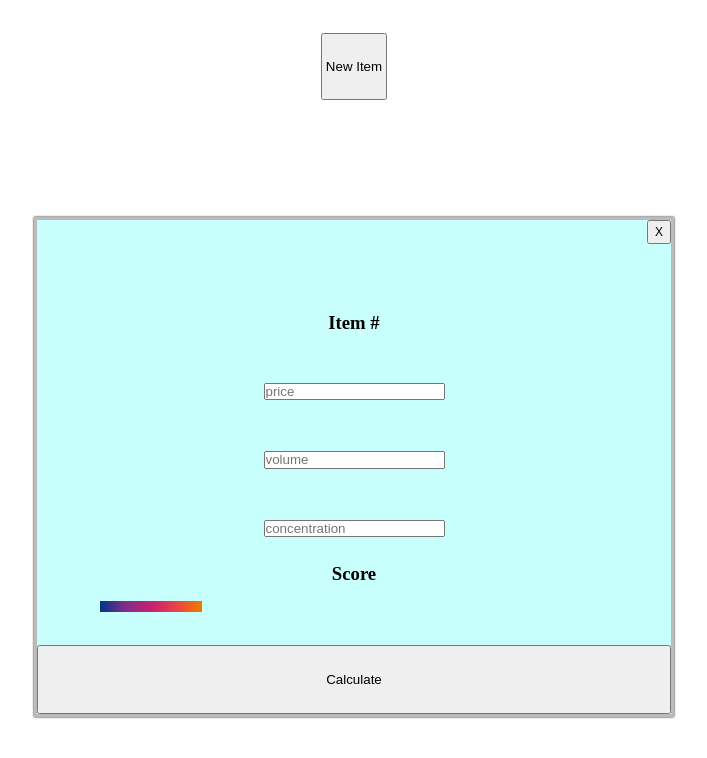
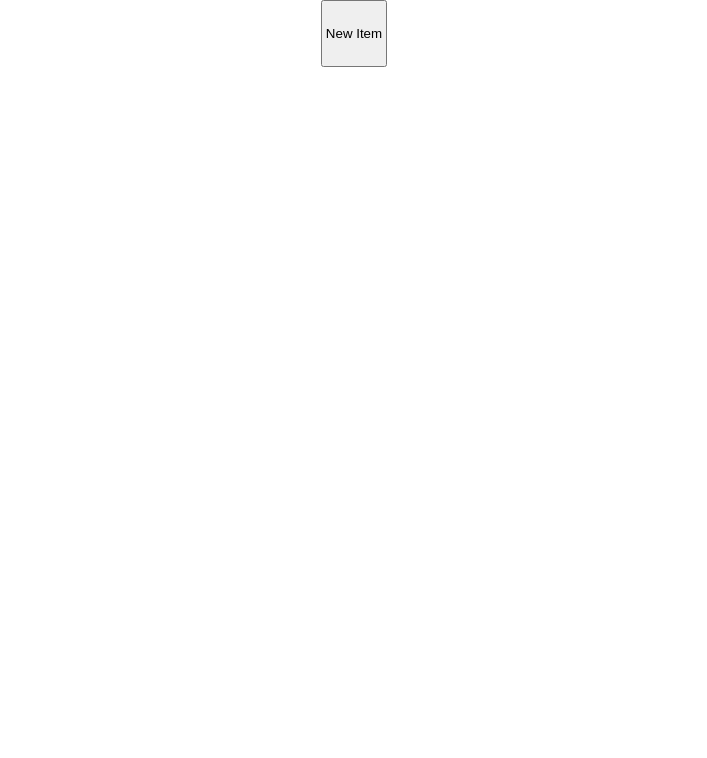
Before and after one commit to kasra-nejad/best_deal, a React (Create React App) app: page / in a window 1280 px wide. Shown: the top 758 px of the page, without its empty margins (286-993 px from the left). Built offline with nearby package versions, Linux system fonts and the light colour scheme.

Commit message:
Add Item functional, working on delete

```diff
--- a/public/index.html
+++ b/public/index.html
@@ -19,7 +19,7 @@
       work correctly both with client-side routing and a non-root public URL.
       Learn how to configure a non-root public URL by running `npm run build`.
     -->
-    <title>React App</title>
+    <title>Booze App</title>
   </head>
   <body>
     <noscript>
--- a/src/components/container/card/card.css
+++ b/src/components/container/card/card.css
@@ -1,6 +1,5 @@
  .card {
     display: grid;
-    align-self: center;
     justify-self: center;
     grid-auto-columns: 1fr;
     grid-auto-rows: minmax(max-content, 1fr);
--- a/src/components/container/card/card.js
+++ b/src/components/container/card/card.js
@@ -1,11 +1,13 @@
 import React, { Component } from "react";
 
 
+
 import "./card.css";
+import Container from "../container.js";
 
 class Card extends Component {
-    constructor(props) {
-        super(props);
+    constructor() {
+        super();
         this.state = {
             price: "",
             volume: "",
@@ -14,17 +16,18 @@ class Card extends Component {
             bar: ""
 
         };
-        this.onInputChange = this.onInputChange.bind(this);
-        this.onCalculate = this.onCalculate.bind(this);
+        this._onInputChange = this._onInputChange.bind(this);
+        this._onCalculate = this._onCalculate.bind(this);
+
     }
 
-    onInputChange(event) {
+    _onInputChange(event) {
         this.setState({
             [event.target.name]: event.target.value
         });
     }
 
-    onCalculate() {
+    _onCalculate() {
         let score = 10 - this.state.price / (this.state.volume * (this.state.concentration * 0.01));
         if (!!isNaN) {
             this.setState({
@@ -35,18 +38,24 @@ class Card extends Component {
         }
     }
 
+    _onDeleteCard = () => {
+        // console.log(e)
+        this.props.closeItem(this);
+    }
+
+
     render() {
         return (
 
-                <div className="card">
-                    <button className="card__close">X</button>
+                <div className="card" >
+                <button className="card__close" onClick={this._onDeleteCard}>X</button>
                     <h3 className="card__title">Item #</h3>
                     <input
                         type="text"
                         placeholder="price"
                         name="price"
                         value={this.state.price}
-                        onChange={this.onInputChange}
+                        onChange={this._onInputChange}
                         className="card__price"
                     />
                     <input
@@ -54,7 +63,7 @@ class Card extends Component {
                         placeholder="volume"
                         name="volume"
                         value={this.state.volume}
-                        onChange={this.onInputChange}
+                        onChange={this._onInputChange}
                         className="card__volume"
                     />
                     <input
@@ -62,14 +71,14 @@ class Card extends Component {
                         placeholder="concentration"
                         name="concentration"
                         value={this.state.concentration}
-                        onChange={this.onInputChange}
+                        onChange={this._onInputChange}
                         className="card__concentration"
                     />
                     <div className="card__score">
                         <h3 className="card__score__value">{this.state.valueRating}</h3>
                         <div className="card__score__bar" style={{ width: this.state.bar }} />
                     </div>
-                    <button className="card__calculate" onClick={this.onCalculate}>Calculate</button>
+                    <button className="card__calculate" onClick={this._onCalculate}>Calculate</button>
                 </div>
 
         );
--- a/src/components/container/container.css
+++ b/src/components/container/container.css
@@ -1,13 +1,15 @@
 * {
   box-sizing: border-box;
   margin: 0;
-  padding: 0; }
+  padding: 0;
+  overflow: hidden;
+}
 
 .container {
   display: grid;
-  grid-template-rows: 1fr 5fr;
+  grid-template-rows: 1.5fr 5fr;
   width: 100%;
-  height: 100vh;
+  height: 100%;
 }
   .container__addItem{
     width:5em;
@@ -15,7 +17,7 @@
     justify-self: center;
     align-self: center;
   }
-    .container__Item{
+    .container__item{
 
       display: grid;
 grid-auto-columns: minmax(min-content, 1fr);
--- a/src/components/container/container.js
+++ b/src/components/container/container.js
@@ -1,18 +1,49 @@
-import React, {Component} from "react";
+import React, { Component } from "react";
 import Card from "./card/card.js"
 
 import "./container.css";
 
 
 class Container extends Component {
+  constructor(props){
+    super(props)
+    this.state = { cards: [] };
+
+    this._closeItem = this._closeItem.bind(this);
+
+  }
+
+  _addItem = () => {
+
+     this.setState ({
+       cards: this.state.cards.concat(
+       <Card cards={this.state.cards.map((card)=> {return card})} key={this.state.cards.length+1} closeItem={this._closeItem}/>)
+      })
+    }
+
+  _closeItem = (e) => {
+        this.setState({
+          cards: this.state.cards.filter((card, i) => { return card !== e[i];})
+    });
+
+    console.log(this.state.cards);
+    console.log(e);
+    }
+
+
 
   render() {
-    return <div className="container">
-        <button className="container__addItem">New Item</button>
-        <div className="container__Item">
-          <Card />
-        </div>
-      </div>;
+
+    return ( <div className="container">
+        <button className="container__addItem" onClick={this._addItem}>
+          New Item
+        </button>
+      <ul className="container__item" >
+
+          {this.state.cards.map(card => card )}
+
+        </ul>
+      </div>);
   }
 }
 
```
